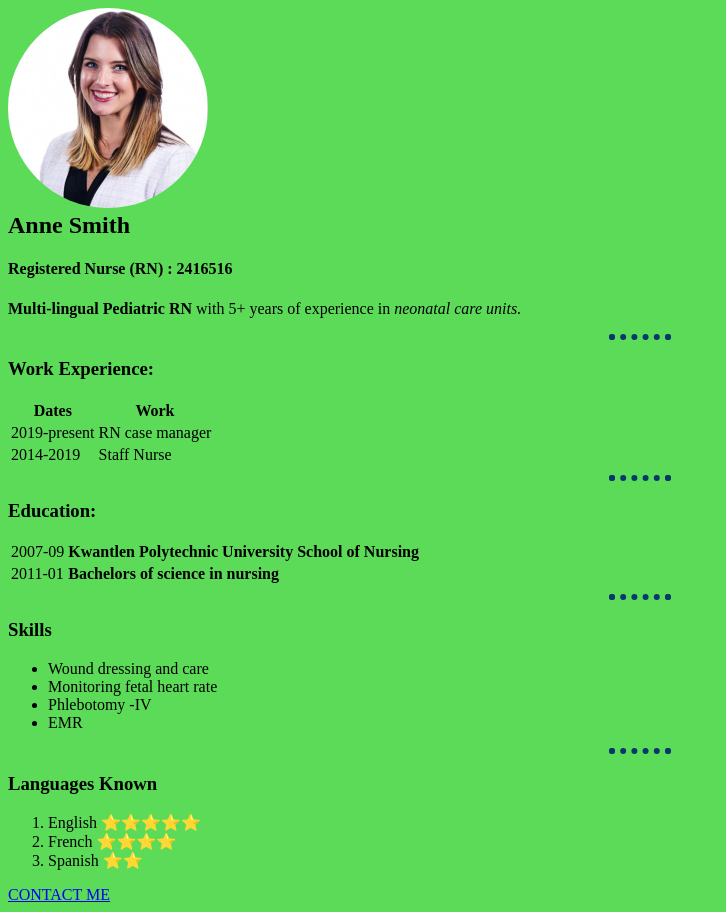
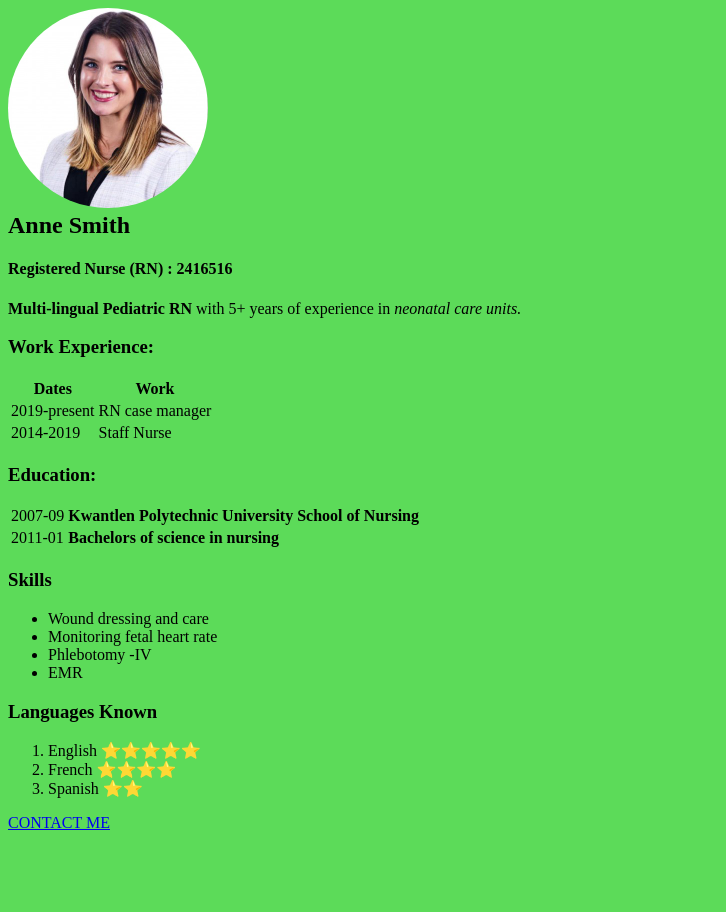
Before and after one commit to GurjeetSemplay/test1, a plain HTML site: page index.html in a window 1280 px wide. Shown: the whole page, without its empty margins (0-726 px from the left). After the commit the page ends 840 px from the top, so only its background shows below. Drawn offline with Linux system fonts and the light colour scheme; files that its build step writes are made by us from their sources.

Commit message:
Update index.html

```diff
--- a/index.html
+++ b/index.html
@@ -17,7 +17,6 @@
   <h4>Registered Nurse (RN) : 2416516</h4>
 </div>
 <p><strong>Multi-lingual Pediatric RN</strong> with 5+ years of experience in <em>neonatal care units.</em></p>
-<hr size = "2">
 <h3><strong>Work Experience:</strong></h3>
 
 <table>
@@ -34,7 +33,7 @@
     <td>Staff Nurse</td>
   </tr>
 </table>
-<hr size = "2">
+
 <h3><strong>Education:</strong></h3>
 
 <table>
@@ -48,7 +47,7 @@
   </tr>
 
 </table>
-<hr size = "2">
+
 
 <h3><strong>Skills</strong></h3>
 
@@ -58,7 +57,7 @@
   <li>Phlebotomy -IV</li>
   <li>EMR</li>
 </ul>
-<hr size = "2">
+
 
 <h3><strong>Languages Known</strong></h3>
 
```
